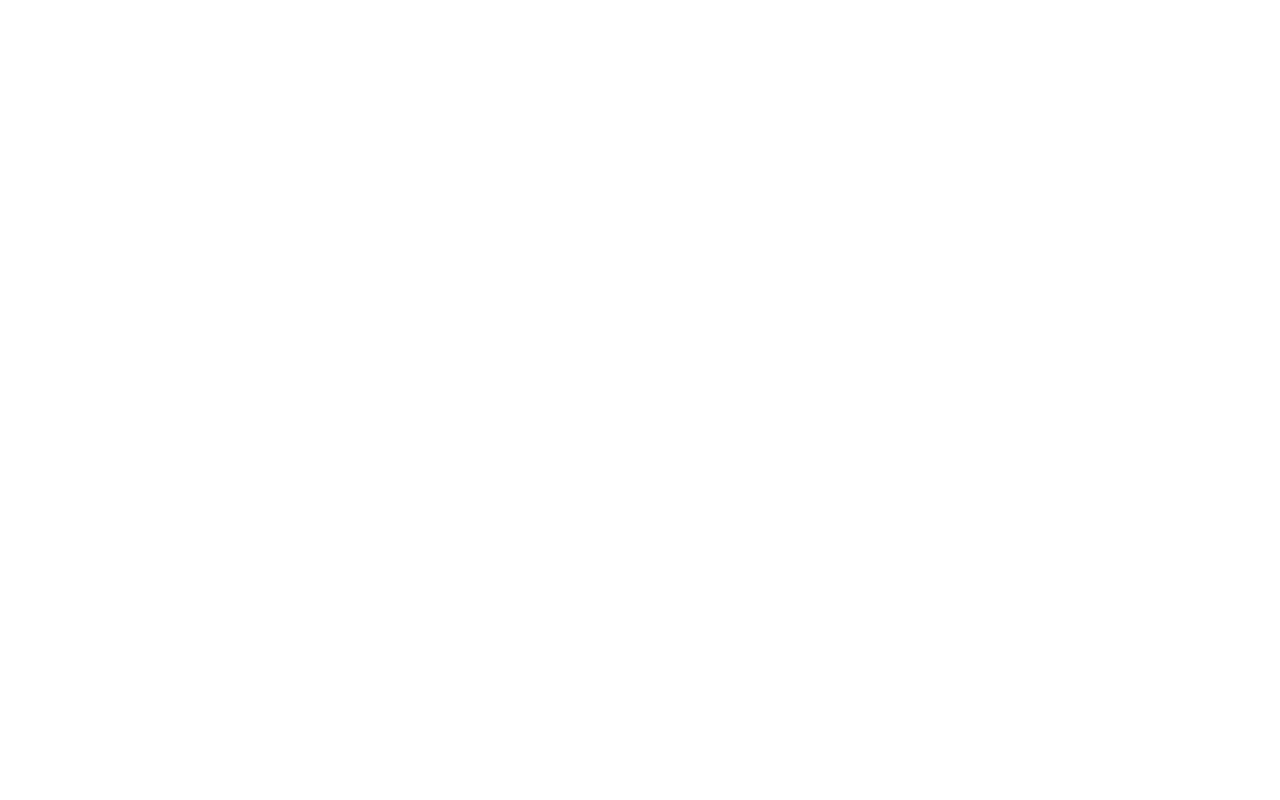
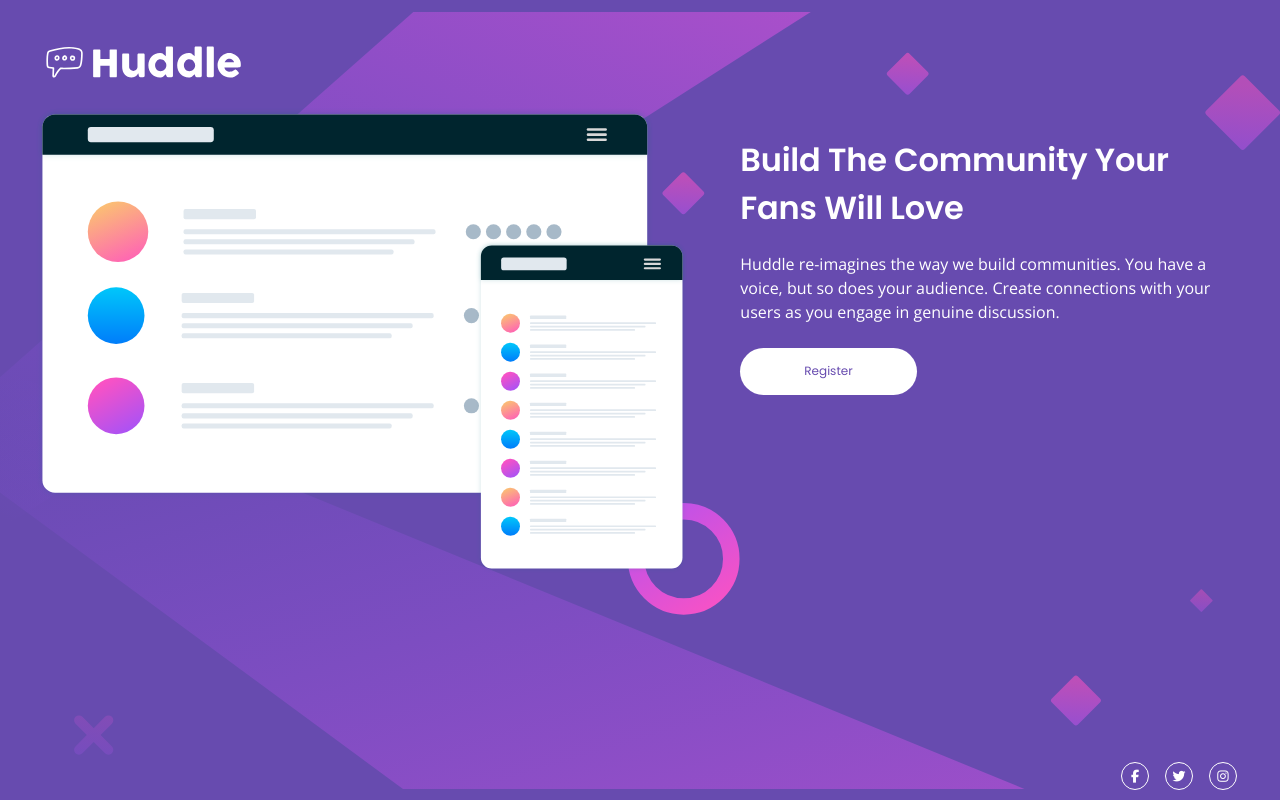
Before and after one commit to osoriodev/huddle-single-section, a plain HTML site: page index.html in a window 1280 px wide. Drawn offline with nearby package versions, Linux system fonts and the light colour scheme.

Commit message:
Add intro section

```diff
--- a/css/style.css
+++ b/css/style.css
@@ -41,3 +41,142 @@ a {
   text-decoration: none;
   color: inherit;
 }
+/* ========== STYLES ========== */
+.intro {
+  width: 100%;
+  min-height: 100vh;
+  padding: 3.2rem 3.6rem 4rem;
+  text-align: center;
+  color: var(--clr-ntrl-max);
+  background: url("../assets/bg-mobile.svg") top center / contain no-repeat var(--clr-primary);
+}
+.intro__home-link {
+  width: 12.7rem;
+  margin-bottom: 6rem;
+  display: block;
+}
+.intro__img {
+  width: 100%;
+  max-width: 70.9rem;
+  margin: 0 auto 6rem;
+}
+.intro__title {
+  margin-bottom: 1.6rem;
+  font-family: var(--ff-secondary);
+  font-size: 2.4rem;
+  font-weight: 600;
+  line-height: 1.5;
+  letter-spacing: -0.02rem;
+}
+.intro__descrip {
+  line-height: 1.5;
+  margin-bottom: 2.4rem;
+}
+.intro__cta {
+  margin-bottom: 6.4rem;
+  padding: 1.2rem 7.6rem;
+  border-radius: 3rem;
+  font-family: var(--ff-secondary);
+  font-size: 1.2rem;
+  color: var(--clr-primary);
+  background-color: var(--clr-ntrl-max);
+  transition: all .25s ease;
+}
+.intro__cta:hover {
+  color: var(--clr-ntrl-max);
+  background-color: var(--clr-secondary);
+}
+.intro__social {
+  display: flex;
+  align-items: center;
+  justify-content: center;
+}
+.intro__link {
+  width: 2.8rem;
+  height: 2.8rem;
+  margin-right: 1rem;
+  display: flex;
+  align-items: center;
+  justify-content: center;
+  border: .1rem solid var(--clr-ntrl-max);
+  border-radius: 50%;
+  font-size: 1.3rem;
+  transition: all .25s ease;
+}
+.intro__link:hover {
+  border-color: var(--clr-secondary);
+  color: var(--clr-secondary);
+}
+.intro__link--last {
+  margin: 0;
+}
+
+@media (min-width: 64em) {
+  .intro {
+    padding: 3.6rem 3.6rem 1rem;
+    display: grid;
+    grid-template-columns: 54% 1fr;
+    gap: 5.2rem;
+    text-align: start;
+    background-image: url("../assets/bg-desktop.svg");
+    background-position: left center;
+  }
+  .intro__content {
+    padding-top: 10rem;
+    position: relative;
+  }
+  .intro__home-link {
+    width: 21rem;
+    margin-bottom: 2rem;
+  }
+  .intro__img {
+    margin: 0;
+  }
+  .intro__title {
+    margin-bottom: 2rem;
+    font-size: 3.2rem;
+  }
+  .intro__cta {
+    margin: 0;
+    padding: 1.5rem 6.4rem;
+  }
+  .intro__social {
+    position: absolute;
+    right: 0;
+    bottom: 0;
+  }
+  .intro__link {
+    margin-right: 1.6rem;
+  }
+  .intro__link--last {
+    margin-right: .7rem;
+  }
+}
+
+@media (min-width: 90em) {
+  .intro {
+    padding: 5.4rem 7.33rem 4rem;
+    grid-template-columns: auto 1fr;
+  }
+  .intro__content {
+    padding-top: 18.2rem;
+  }
+  .intro__home-link {
+    margin-bottom: 8.7rem;
+  }
+  .intro__title {
+    font-size: 4rem;
+  }
+  .intro__descrip {
+    padding-right: 2rem;
+    font-size: 1.8rem;
+  }
+  .intro__cta {
+    font-size: 1.8rem;
+  }
+  .intro__link {
+    width: 4rem;
+    height: 4rem;
+    font-size: 1.8rem;
+  }
+}
--- a/index.html
+++ b/index.html
@@ -14,6 +14,38 @@
     <title>Frontend Mentor | Huddle single section</title>
   </head>
   <body>
-    <main class="main"></main>
+    <main class="intro">
+      <div>
+        <a class="intro__home-link" href="#">
+          <img src="./assets/logo.svg" alt="Huddle logo">
+        </a>
+        <img class="intro__img" src="./assets/illustration-mockups.svg" alt="Mockups illustration">
+      </div>
+      <div class="intro__content">
+        <h1 class="intro__title">Build The Community Your Fans Will Love</h1>
+        <p class="intro__descrip">
+          Huddle re-imagines the way we build communities. You have a voice, but so does your audience.
+          Create connections with your users as you engage in genuine discussion.
+        </p>
+        <button class="intro__cta">Register</button>
+        <ul class="intro__social">
+          <li>
+            <a class="intro__link" href="#" aria-label="Go to Facebook">
+              <i class="fab fa-facebook-f"></i>
+            </a>
+          </li>
+          <li>
+            <a class="intro__link" href="#" aria-label="Go to Twitter">
+              <i class="fab fa-twitter"></i>
+            </a>
+          </li>
+          <li>
+            <a class="intro__link intro__link--last" href="#" aria-label="Go to Instagram">
+              <i class="fab fa-instagram"></i>
+            </a>
+          </li>
+        </ul>
+      </div>
+    </main>
   </body>
 </html>
```
